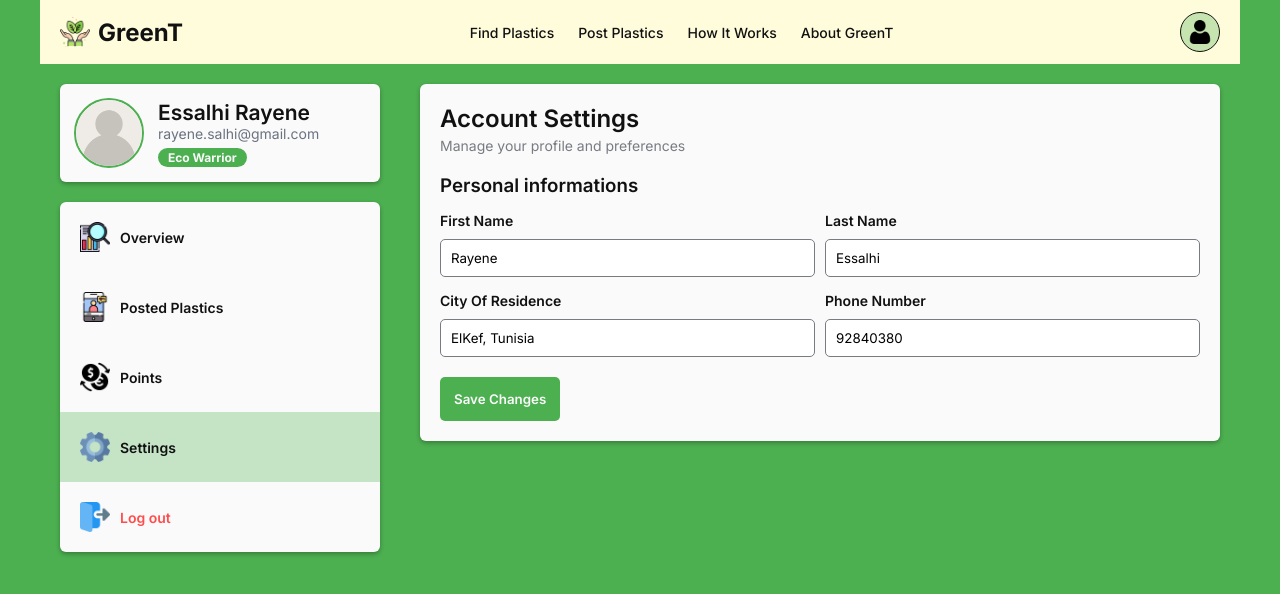
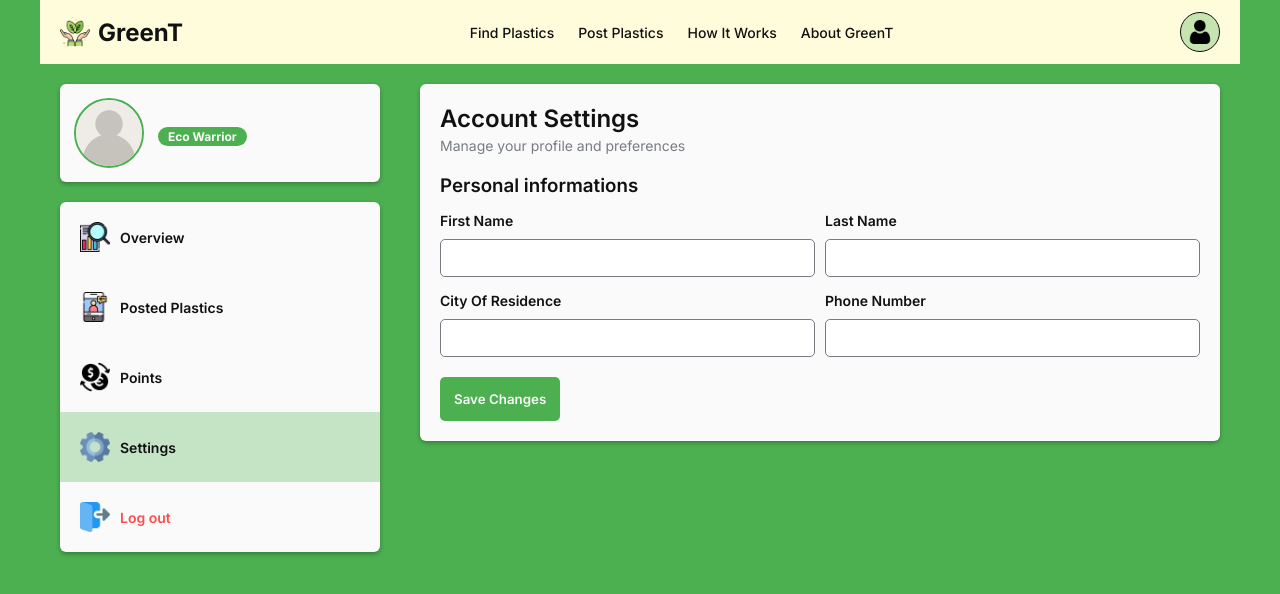
Before and after one commit to rayenrsalhi9/greenT, a React (Vite) app: page /profile/settings in a window 1280 px wide. Shown: the top 594 px of the page. Built offline with nearby package versions, Linux system fonts and the light colour scheme; no server answers; the database is empty; sample sign-in values are in the browser's storage.

Commit message:
fetched profile from db in layout and displayed it in profile and settings sections.

```diff
--- a/src/App.jsx
+++ b/src/App.jsx
@@ -13,7 +13,7 @@ import Signup, { action as signupAction } from './pages/Signup'
 import About from './pages/static/About'
 import HowItWorks from './pages/static/HowItWorks'
 
-import ProfileLayout from './Layout/ProfileLayout'
+import ProfileLayout, { loader as profileLoader } from './Layout/ProfileLayout'
 
 import Profile from './pages/profile-layout/Profile'
 import Settings from './pages/profile-layout/Settings'
@@ -46,7 +46,7 @@ export default function App() {
         path='howToUse'
         element={<HowItWorks />}
       />
-      <Route path='profile' element={<ProfileLayout />}>
+      <Route path='profile' element={<ProfileLayout />} loader={profileLoader}>
         <Route index element={<Profile />} />
         <Route path='settings' element={<Settings />} />
         <Route path='points' element={<Points />} />
--- a/src/Layout/ProfileLayout.jsx
+++ b/src/Layout/ProfileLayout.jsx
@@ -1,11 +1,50 @@
+
+import { Outlet, redirect, defer, Await, useLoaderData } from "react-router-dom"
+import { Suspense, useState, useEffect } from 'react';
+import { getUser } from "../firebase/getProfile";
+import { auth } from "../config/firebase";
+
 import ProfileNav from "../components/ProfileNav"
-import { Outlet } from "react-router-dom"
+
+export function loader() {
+  return new Promise((resolve) => {
+      const unsubscribe = auth.onAuthStateChanged((user) => {
+          if (!user) {
+              resolve(redirect('/login?message=You have to log in to proceed'));
+          } else {
+              resolve(defer({ profile: getUser(user.uid) }));
+          }
+          unsubscribe();
+      });
+  });
+}
 
 export default function ProfileLayout() {
+  const [user, setUser] = useState(auth.currentUser)
+  const profileObject = useLoaderData()
+
+  useEffect(() => {
+      const unsubscribe = auth.onAuthStateChanged((user) => {
+          setUser(user);
+      });
+
+      return () => unsubscribe();
+  }, []);
+
   return (
     <section className="profile-layout">
-        <ProfileNav />
-        <Outlet />
+        <Suspense fallback={<h1>Loading...</h1>}>
+          <Await resolve={profileObject.profile}>
+              {
+                profile => (
+                  <>
+                    <ProfileNav profile={profile} user={user} />
+                    <Outlet context={profile} />
+                  </>
+                )
+              }
+          </Await>
+        </Suspense>
     </section>
   )
 }
--- a/src/components/ProfileNav.jsx
+++ b/src/components/ProfileNav.jsx
@@ -9,7 +9,7 @@ import logoutIcon from '../assets/logout.png'
 
 import '../styles/ProfileNav.css'
 
-export default function ProfileNav() {
+export default function ProfileNav({profile}) {
   return (
     <nav className="profile-navbar">
 
@@ -18,8 +18,8 @@ export default function ProfileNav() {
         <img src={userIcon} alt="profile image" className="profile-pic" />
 
         <div className="profile-info-details">
-          <h3>Essalhi Rayene</h3>
-          <p>rayene.salhi@gmail.com</p>
+          <h3> {profile.lastName} {profile.firstName} </h3>
+          <p> {profile.email} </p>
           <span className="badge">Eco Warrior</span>
         </div>
 
--- /dev/null
+++ b/src/firebase/getProfile.js
@@ -0,0 +1,9 @@
+import { db } from "../config/firebase";
+import { doc, getDoc } from "firebase/firestore";
+
+export async function getUser(id) {
+    const userRef = doc(db, 'users', id)
+    const userSnapshot = await getDoc(userRef)
+    const userObject = {...userSnapshot.data(), id: userSnapshot.id}
+    return userObject
+}
--- a/src/pages/profile-layout/Profile.jsx
+++ b/src/pages/profile-layout/Profile.jsx
@@ -1,7 +1,11 @@
+import { useOutletContext } from 'react-router-dom'
+
 import postIcon from '../../assets/post.png'
 import '../../styles/profile-layout/Profile.css'
 
 export default function Profile() {
+  const profile = useOutletContext()
+
   return (
     <section className="profile-overview-container">
       <div className="profile-overview">
@@ -16,19 +20,23 @@ export default function Profile() {
             <h3>Account Details</h3>
             <div className="details-row">
               <p className='title'>Name:</p>
-              <p>Essalhi Rayene</p>
+              <p> {profile.lastName} {profile.firstName} </p>
             </div>
             <div className="details-row">
               <p className='title'>Email:</p>
-              <p>rayene.salhi@gmail.com</p>
+              <p> {profile.email} </p>
             </div>
             <div className="details-row">
               <p className='title'>City Of Residence:</p>
-              <p>ElKef, Tunisia</p>
+              <p> {profile.city} </p>
             </div>
             <div className="details-row">
               <p className='title'>Phone Number:</p>
-              <p>(+216) 92840380</p>
+              <p>
+                {
+                  profile.phone !== '' && `(+216) ${profile.phone}`
+                }
+              </p>
             </div>
             <div className="details-row">
               <p className='title'>Member Since:</p>
--- a/src/pages/profile-layout/Settings.jsx
+++ b/src/pages/profile-layout/Settings.jsx
@@ -1,7 +1,9 @@
-
+import { useOutletContext } from 'react-router-dom'
 import '../../styles/profile-layout/Settings.css'
 
 export default function Settings() {
+    const profile = useOutletContext()
+
     return (
         <section className="settings-container">
             <div className="settings">
@@ -14,21 +16,41 @@ export default function Settings() {
                     <div className="row">
                         <div className="group">
                             <label htmlFor="firstName">First Name</label>
-                        <input type="text" name='firstName' id='firstName' value="Rayene" />
+                            <input
+                                type="text"
+                                name='firstName'
+                                id='firstName'
+                                value={profile.firstName}
+                            />
                         </div>
                         <div className="group">
                             <label htmlFor="lastName">Last Name</label>
-                        <input type="text" name='lastName' id='lastName' value="Essalhi" />
+                            <input
+                                type="text"
+                                name='lastName'
+                                id='lastName'
+                                value={profile.lastName}
+                            />
                         </div>
                     </div>
                     <div className="row">
                         <div className="group">
                             <label htmlFor="city">City Of Residence</label>
-                        <input type="text" name='city' id='city' value="ElKef, Tunisia" />
+                            <input
+                                type="text"
+                                name='city'
+                                id='city'
+                                value={profile.city}
+                            />
                         </div>
                         <div className="group">
                             <label htmlFor="phone">Phone Number</label>
-                        <input type="text" name='phone' id='phone' value="92840380" />
+                            <input
+                                type="text"
+                                name='phone'
+                                id='phone'
+                                value={profile.phone}
+                            />
                         </div>
                     </div>
                 </div>
```
Lines whose indentation alone changed are shown as unchanged.
